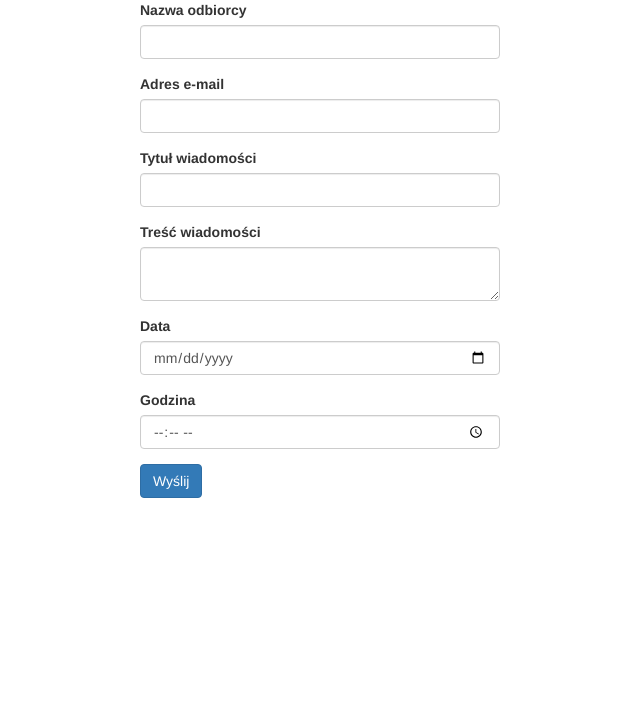
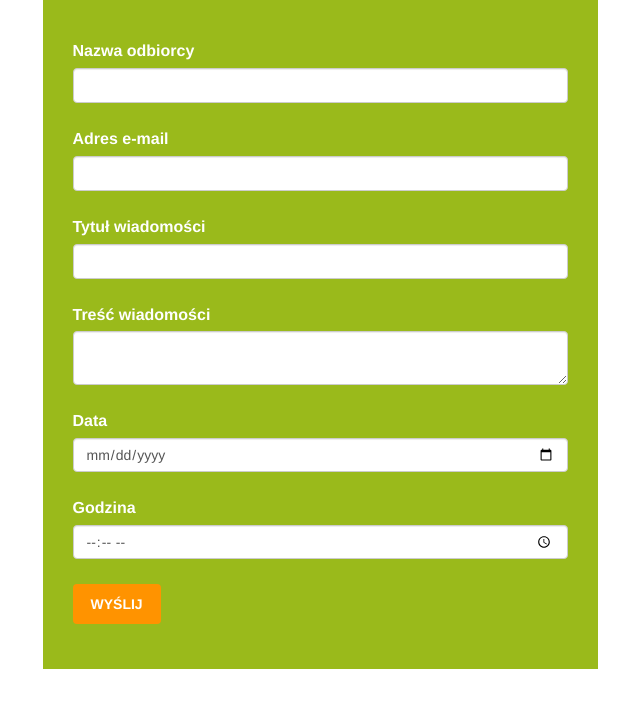
Before and after one commit to Gazi96/angular_formularz, a plain HTML site: page index.html in a window 1280 px wide. Shown: the whole page, without its empty margins (320-960 px from the left). Drawn offline with nearby package versions, Linux system fonts and the light colour scheme.

Commit message:
wyglad css

```diff
--- a/css/style.css
+++ b/css/style.css
@@ -2,3 +2,39 @@
 {
     display: none;
 }
+
+* {
+    margin: 0;
+    padding: 0;
+}
+
+form {
+	font-size: 16px;
+	color: #fff;
+	background-color: rgb(154, 186, 27);
+	padding: 30px;
+}
+
+input[type='text'], input[type='email'] {
+	height: 35px;
+	width: 100%;
+}
+
+#button {
+	background: #ff9300;
+    color: #fff;
+    text-transform: uppercase;
+    border: 0;
+    margin-top: 10px;
+    padding: 10px 18px;
+    font-weight: 700;
+	cursor: pointer;
+}
+
+input[type="submit"]:hover {
+	background: #333333;
+}
+
+label {
+	margin-top: 10px;
+}
--- a/index.html
+++ b/index.html
@@ -21,7 +21,7 @@
 
     <div class="container" ng-controller="MinMaxCtrl">
         <div class="row">
-            <div class="col-md-4 col-md-offset-4 col-xs-12 ">
+            <div class="col-md-6 col-md-offset-3 col-xs-12 ">
                 <form ng-submit="onSubmit()" name="theForm" novalidate="novalidate">
 
                     <div class="form-group">
@@ -102,7 +102,7 @@
                     </div>
 
                     <div class="form-group">
-                    <button class="btn btn-primary" ng-click="onSubmit()">Wyślij</button>
+                    <button id="button" class="btn btn-primary" ng-click="onSubmit()">Wyślij</button>
                     </div>
 
                 </form>
```
